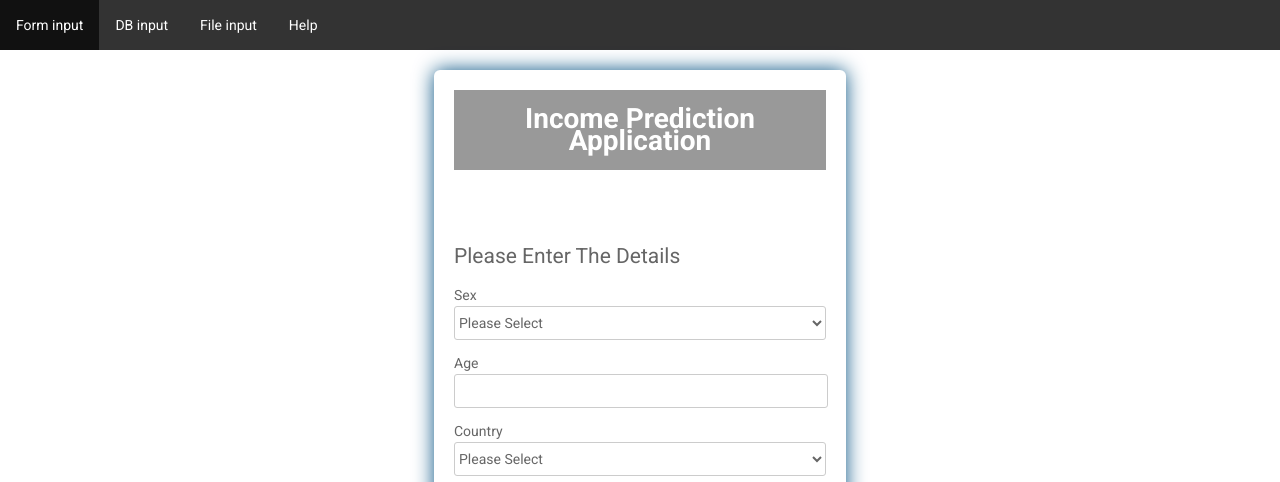
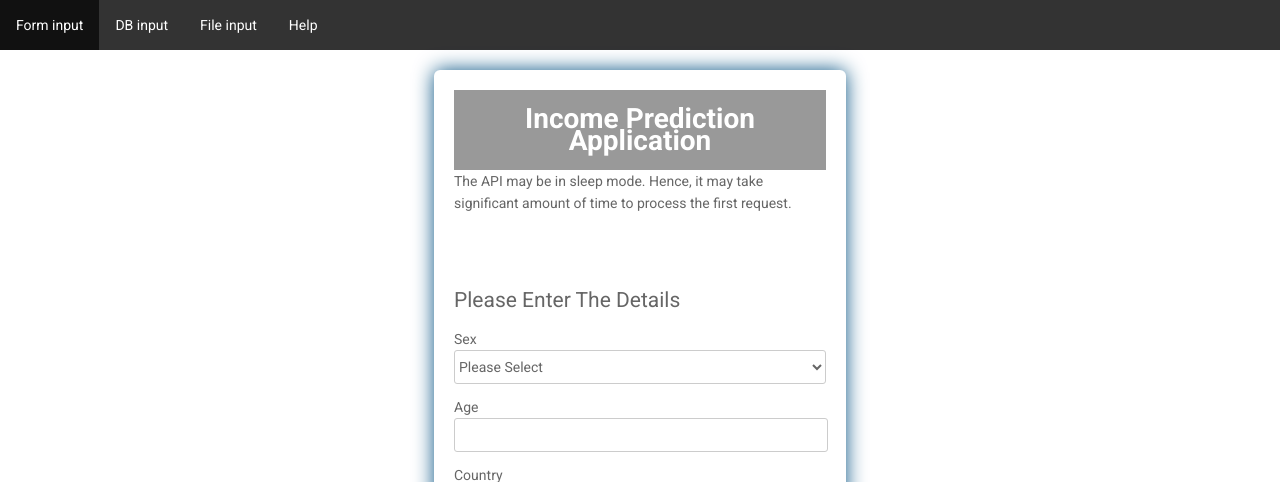
Before and after one commit to mldl007/income_prediction_webapp_gh, a Flask app: page / in a window 1280 px wide. Shown: the top 482 px of the page. Run offline with Flask 2, Linux system fonts and the light colour scheme; some libraries are stand-ins or nearby versions.

Commit message:
Update index.html

```diff
--- a/templates/index.html
+++ b/templates/index.html
@@ -19,6 +19,8 @@
         <div class="banner">
           <h1>Income Prediction Application</h1>
         </div>
+        <div><p>The API may be in sleep mode. Hence, it may take significant amount of time
+        to process the first request.</p></div>
           <div>
           <h2 style="background-color:white; font-weight: bold;
           height: 40px; width: 100%;line-height: 40px;text-valign: center;">
```
